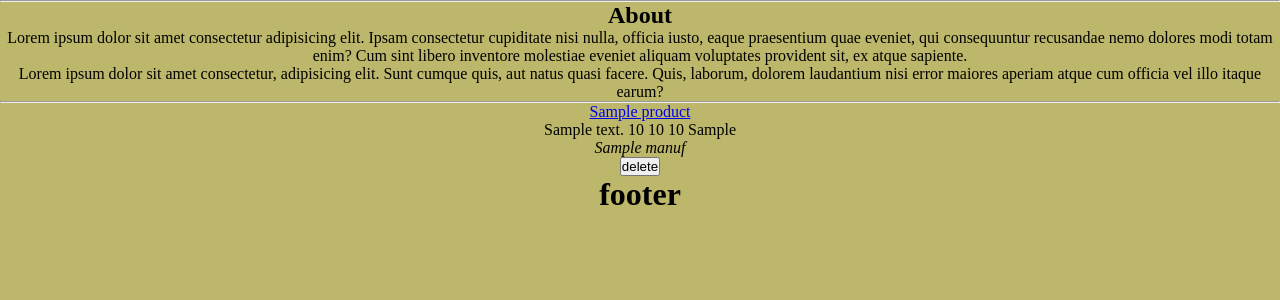
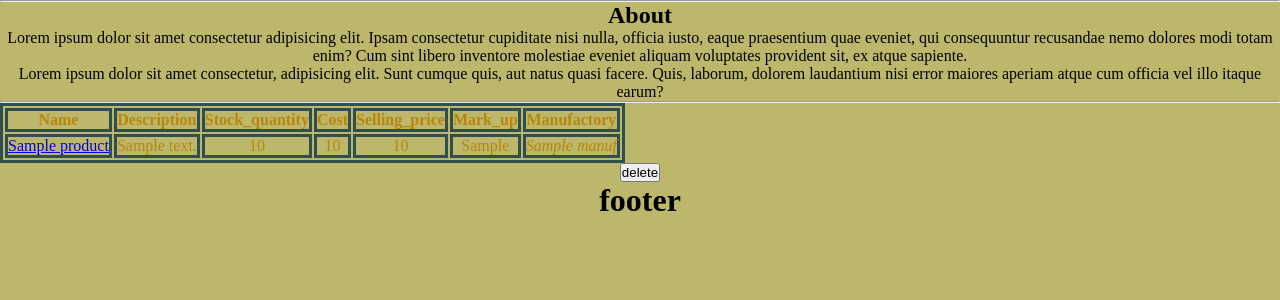
Before and after one commit to ccx1010sky/solo_project, a Flask app: page /products in a window 1280 px wide. Shown: the part 200-500 px from the top of the page. Run offline with Flask 2, Linux system fonts and the light colour scheme; a database or web service that is not in the repository returns one stand-in record (values such as "Sample title"); some libraries are stand-ins or nearby versions.

Commit message:
add table css

```diff
--- a/static/style.css
+++ b/static/style.css
@@ -45,3 +45,7 @@ ul li a{
 
 
 }
+table, th, td {
+  border: 3px solid darkslategray;
+  color:darkgoldenrod;
+}
--- a/templates/products/index.html
+++ b/templates/products/index.html
@@ -1,28 +1,40 @@
-{% extends 'base.html' %}
-
-{% block content %}
-
-
-{% for product in all_products %}
+{% extends 'base.html' %} {% block content %} {% for product in all_products %}
 <div class="product">
   <div class="content">
-      <a href="/products/{{product.id}}">{{product.name}}</a>
     <div class="name">
-        {{product.description}}
-        {{product.stock_quantity}}
-        {{product.cost}}
-        {{product.selling_price}}
-        {{product.mark_up}}
+      <table class="table">
+        <tr>
+          <th>Name</th>
+          <th>Description</th>
+          <th>Stock_quantity</th>
+          <th>Cost</th>
+          <th>Selling_price</th>
+          <th>Mark_up</th>
+          <th>Manufactory</th>
+        </tr>
+        <tr>
+          <td><a href="/products/{{product.id}}">{{product.name}}</a></td>
+          <td>{{product.description}}</td>
+          <td>{{product.stock_quantity}}</td>
+          <td>{{product.cost}}</td>
+          <td>{{product.selling_price}}</td>
+          <td>{{product.mark_up}}</td>
+          <td>
             <p><i>{{product.manuf.name}}</i></p>
+          </td>
+        </tr>
+      </table>
     </div>
+
     <div class="buttons">
-
-        <form class="delete-form" action="/products/{{product.id}}/delete" method="POST">
+      <form
+        class="delete-form"
+        action="/products/{{product.id}}/delete"
+        method="POST"
+      >
         <button class="trash-button">delete</button>
       </form>
     </div>
   </div>
 </div>
-{% endfor %}
-
-{% endblock %}
+{% endfor %} {% endblock %}
```
Lines whose indentation alone changed are shown as unchanged.
